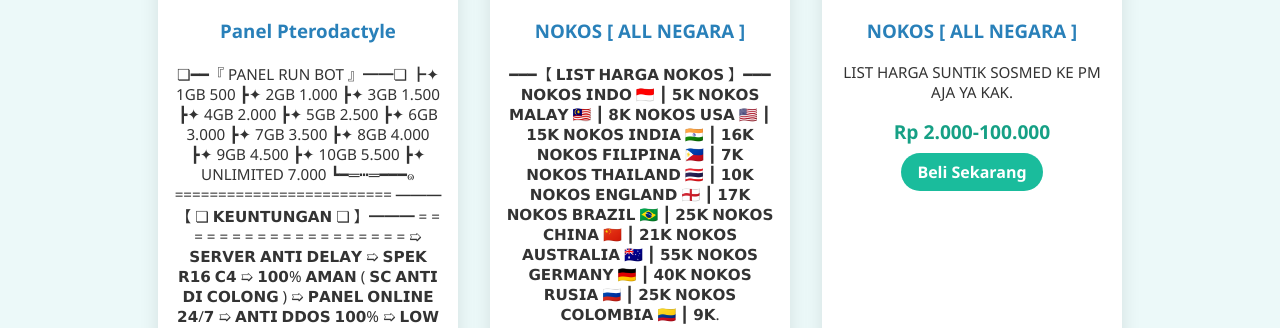
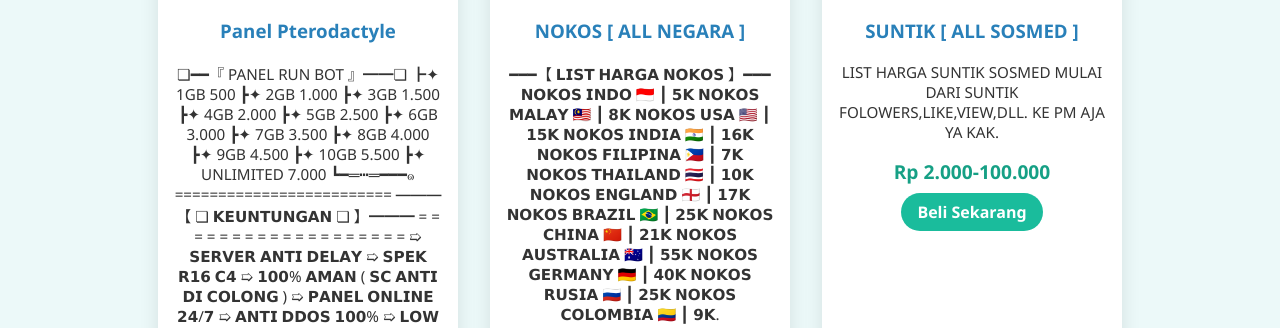
Before and after one commit to zurashop-dev/produk-zurahosting, a plain HTML site: page index.html in a window 1280 px wide. Shown: the part 730-1058 px from the top of the page. Drawn offline with Linux system fonts and the light colour scheme.

Commit message:
Update index.html

```diff
--- a/index.html
+++ b/index.html
@@ -119,9 +119,9 @@
     </div>
 
     <div class="produk-card">
-      <img src="https://files.catbox.moe/6sjgx3.jpg" alt="NOKOS ALL NEGARA">
-      <h3>NOKOS [ ALL NEGARA ]</h3>
-      <p>LIST HARGA SUNTIK SOSMED KE PM AJA YA KAK.</p>
+      <img src="https://files.catbox.moe/dpsbg6.jpg" alt="SUNTIK ALL SOSMED">
+      <h3>SUNTIK [ ALL SOSMED ]</h3>
+      <p>LIST HARGA SUNTIK SOSMED MULAI DARI SUNTIK FOLOWERS,LIKE,VIEW,DLL. KE PM AJA YA KAK.</p>
       <span class="harga">Rp 2.000-100.000</span>
       <a href="https://wa.me/6289523523000?text=mau+buy+suntik+sosmed+bang" class="btn">Beli Sekarang</a>
     </div>
```
